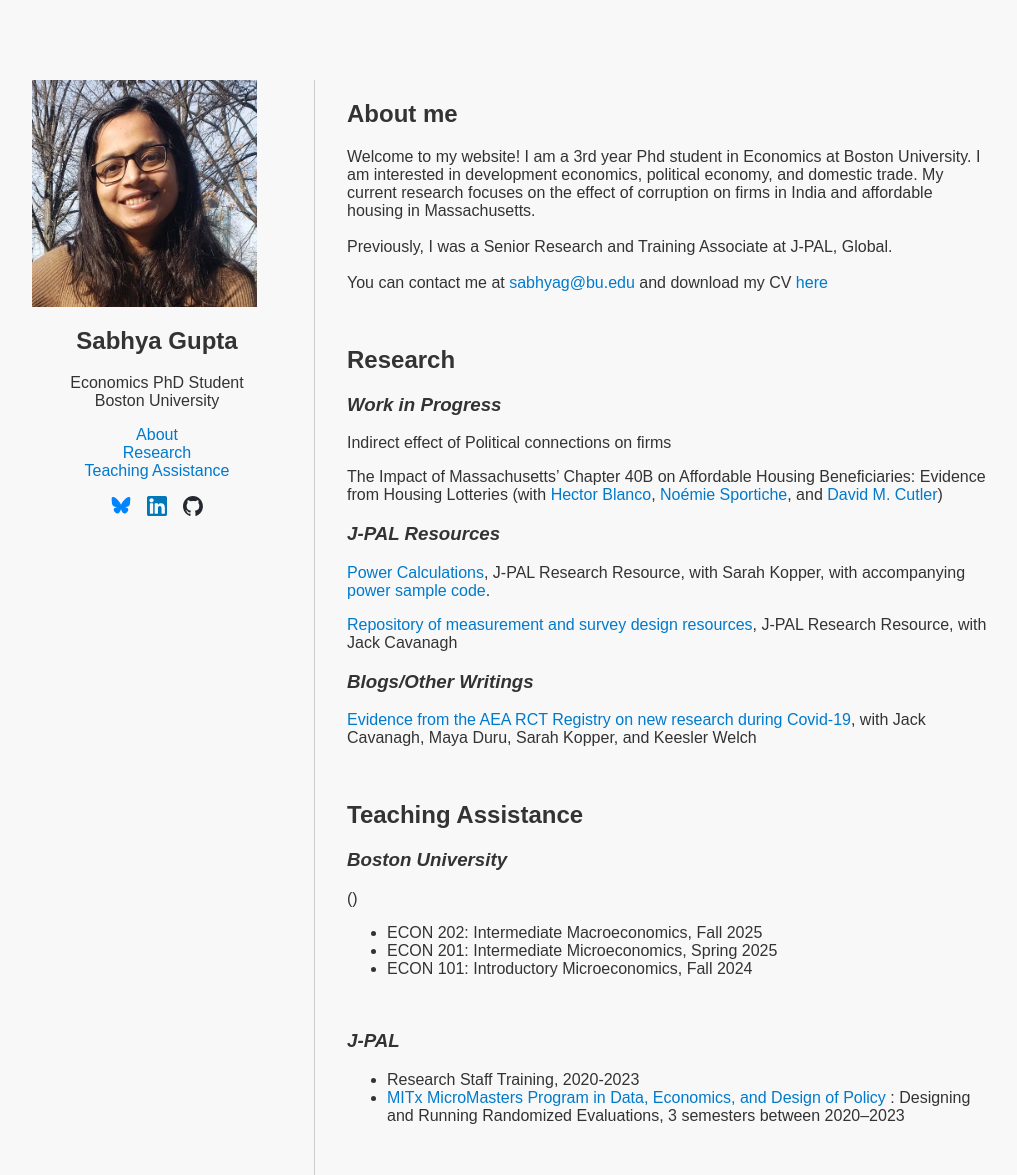
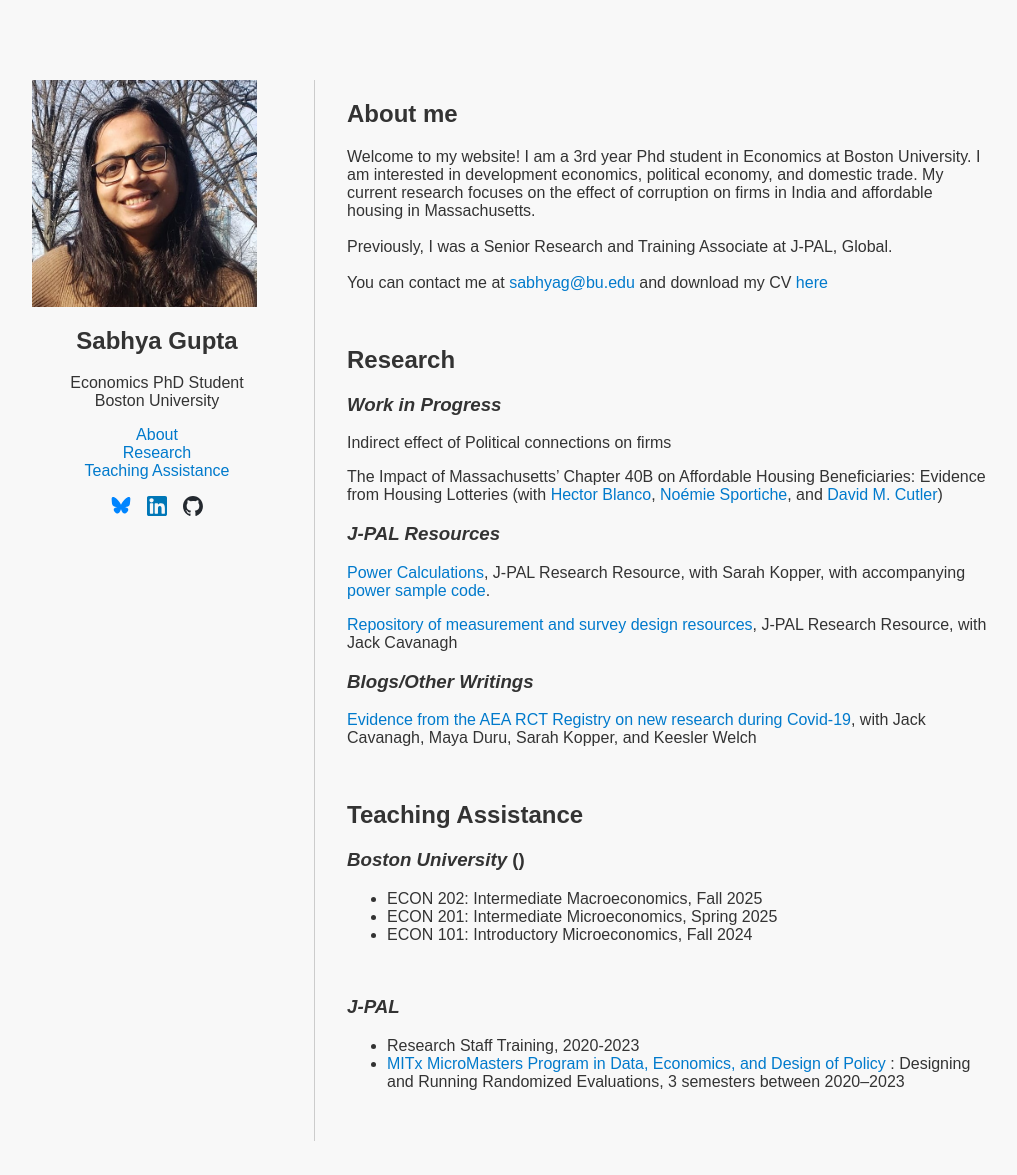
Before and after one commit to sabhya-gupta/sabhya-gupta.github.io, a Jekyll site: the page built from index.md, in a window 1280 px wide. Shown: the whole page, without its empty margins (128-1145 px from the left). Built offline with Jekyll 4.4.1, drawn with Linux system fonts in a browser that asks for light colours; after the commit the page ends 1141 px from its top, so only the background shows below that.

```diff
--- a/_includes/teaching.md
+++ b/_includes/teaching.md
@@ -1,6 +1,6 @@
 ## Teaching Assistance  {#teaching}
 
-<h3><em>Boston University  </em></h3> (<a href="/files/teaching_evaluation_summary.pdf" target="_blank"></a>)
+<h3><em>Boston University  </em> (<a href="/files/teaching_evaluation_summary.pdf" target="_blank"></a>) </h3>
 <ul>
     <li>ECON 202: Intermediate Macroeconomics, Fall 2025 </li>
     <li> ECON 201: Intermediate Microeconomics, Spring 2025 </li>
```
